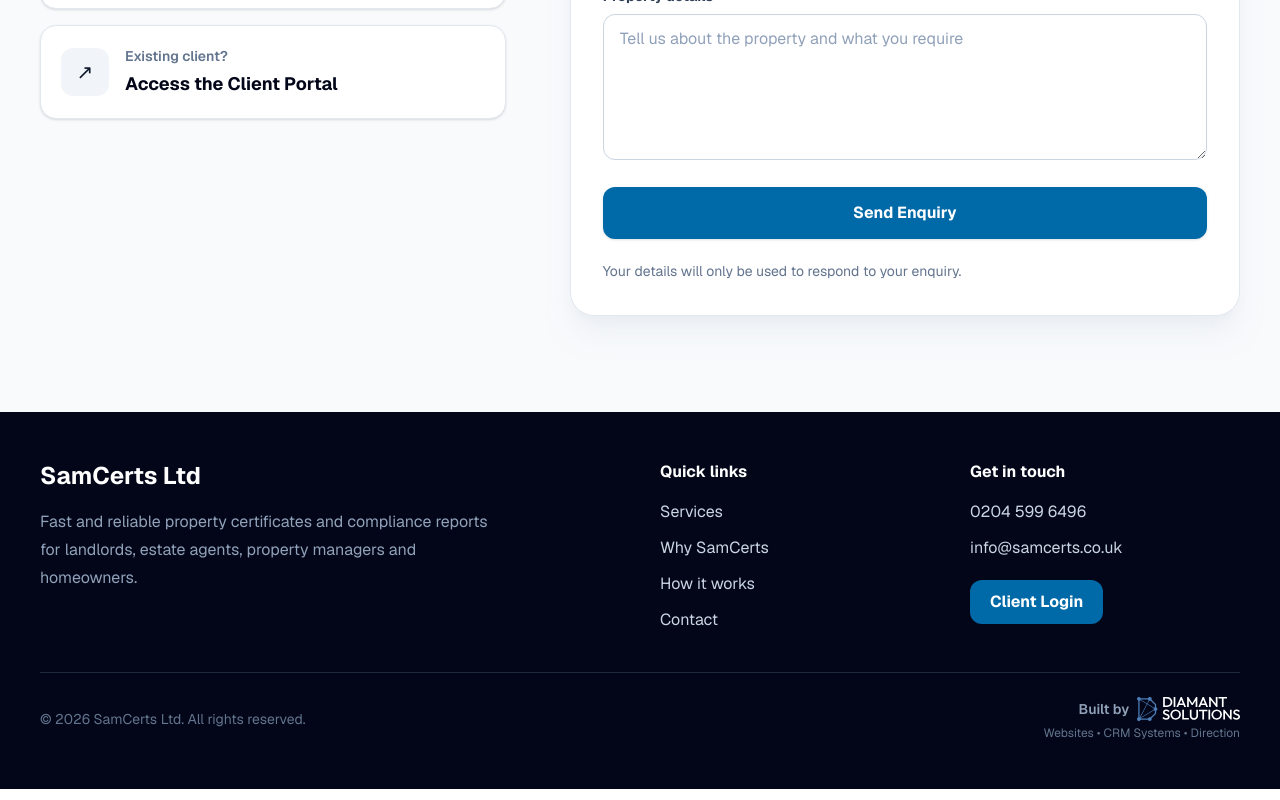
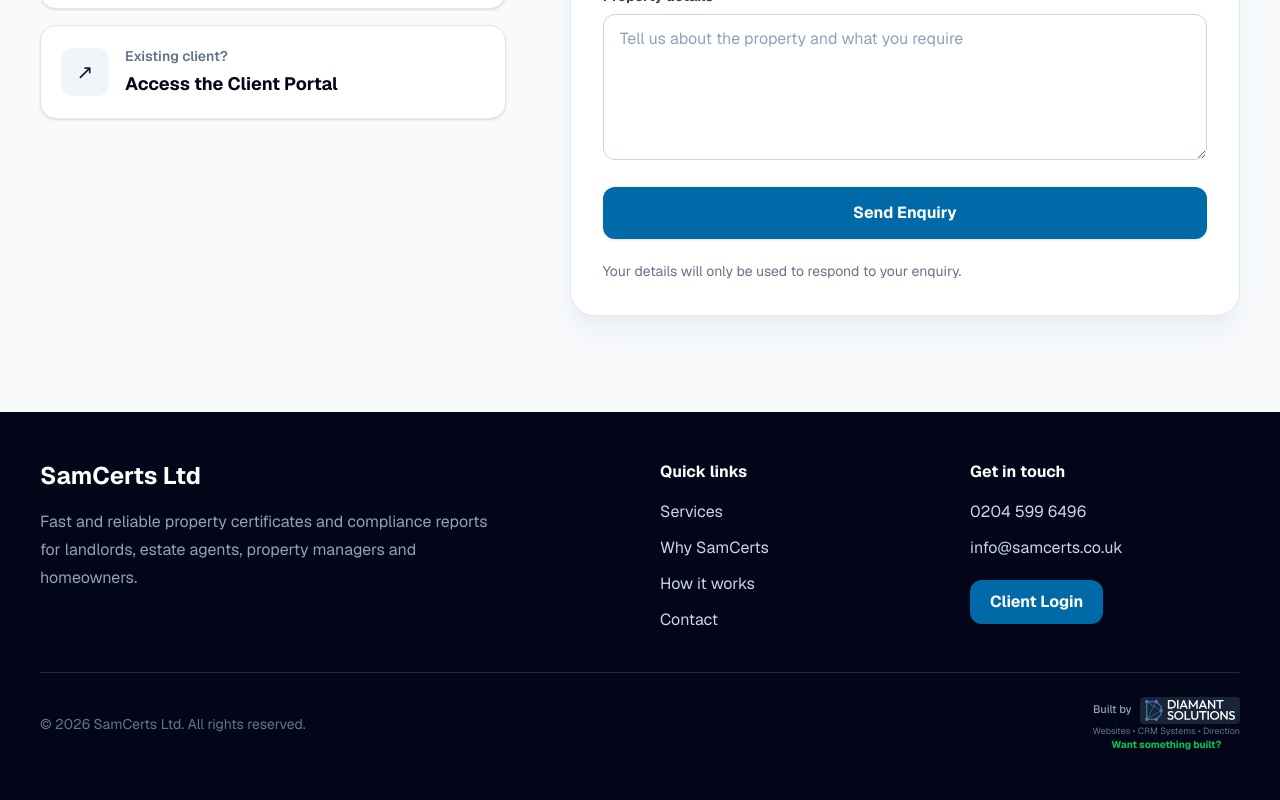
Before and after one commit to MarkDiamant/samcerts, a Next.js app: page / in a window 1280 px wide. Shown: the part 4568-5368 px from the top of the page. Built offline with nearby package versions, Linux system fonts and the light colour scheme.

Commit message:
Standardise SamCerts Diamant Solutions footer credit

```diff
--- a/app/page.tsx
+++ b/app/page.tsx
@@ -672,23 +672,26 @@ export default function Home() {
               href="https://diamantsolutions.co.uk"
               target="_blank"
               rel="noopener noreferrer"
-              className="group mt-3 flex flex-col items-center gap-1 transition hover:opacity-80 sm:mt-0 sm:items-end"
+              className="group mt-3 flex flex-col items-center gap-0.5 text-center transition hover:opacity-80 sm:mt-0"
             >
-              <div className="flex items-center gap-2">
-                <span className="text-sm font-semibold text-slate-400">
+              <div className="flex items-center justify-center gap-2">
+                <span className="text-[11px] font-medium text-slate-400">
                   Built by
                 </span>
 
                 <img
                   src="/diamant-solutions-logo.svg"
                   alt="Diamant Solutions"
-                  className="h-6 w-auto"
+                  className="h-auto w-[100px] rounded bg-[#172536] px-[5px] py-[3px]"
                 />
               </div>
 
-              <span className="text-xs text-slate-500">
+              <span className="text-[9px] leading-tight text-slate-500">
                 Websites • CRM Systems • Direction
               </span>
+              <strong className="text-[10px] leading-tight font-bold text-green-500">
+                Want something built?
+              </strong>
             </a>
           </div>
         </div>
```
